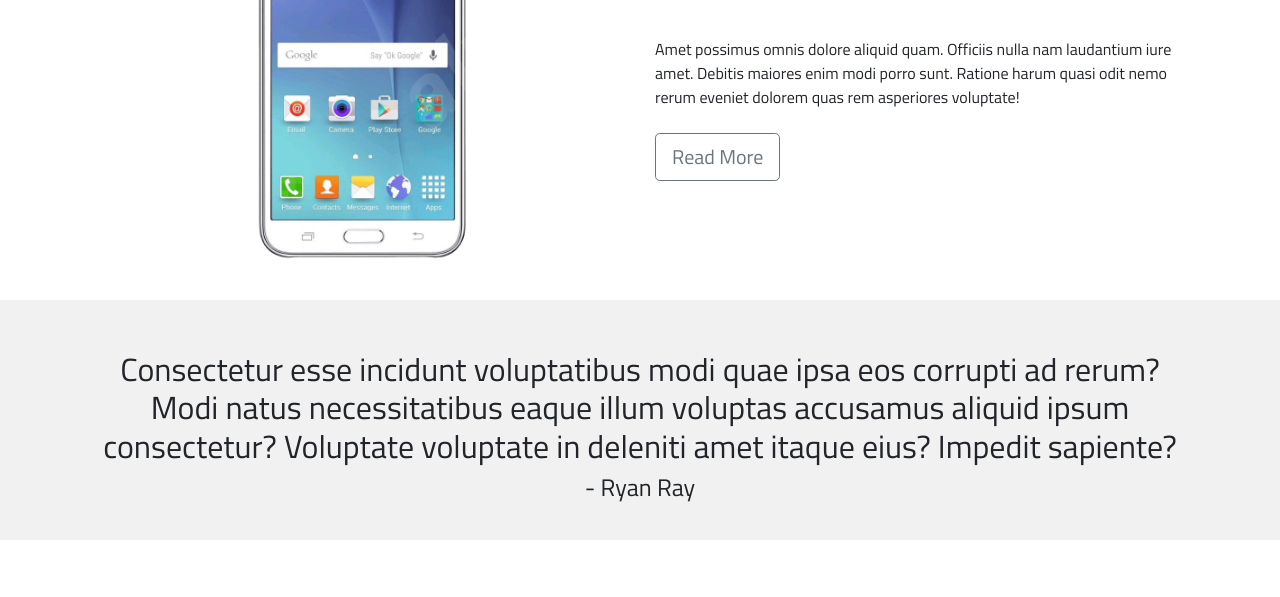
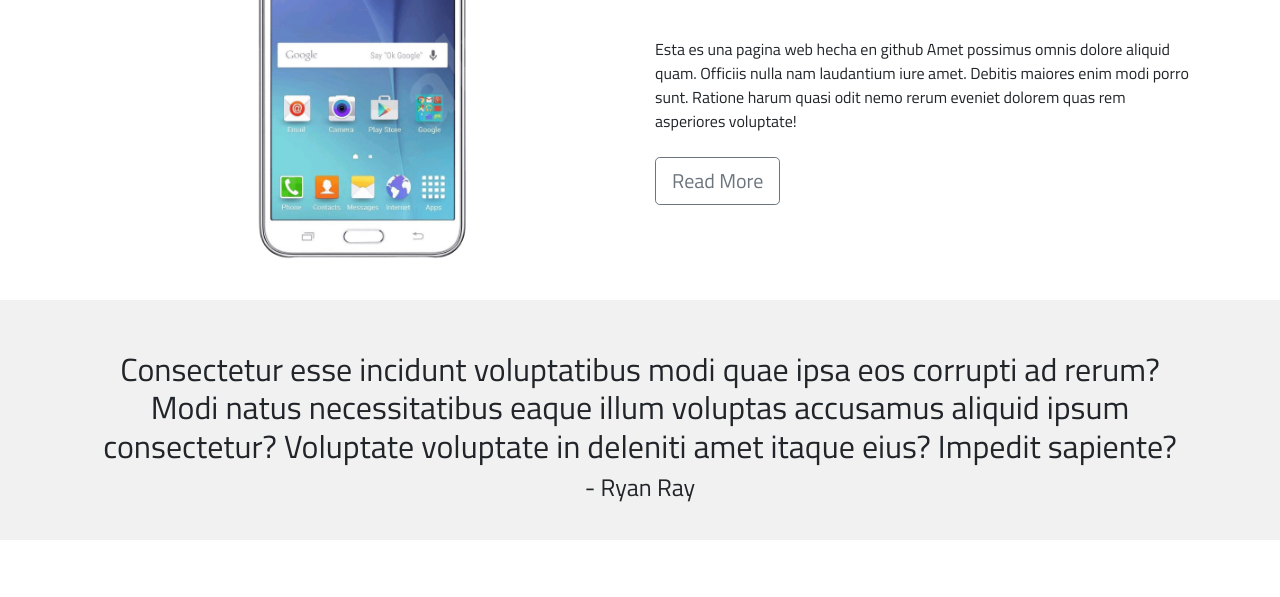
Before and after one commit to Wichi1712/My_pages_web, a plain HTML site: page index.html in a window 1280 px wide. Shown: the part 193-790 px from the top of the page. Drawn offline with nearby package versions, Linux system fonts and the light colour scheme.

Commit message:
Actualizado

```diff
--- a/index.html
+++ b/index.html
@@ -41,7 +41,9 @@
           <div class="col-md-6 col-sm-6">
             <div class="header-content-right">
               <h1 class="display-4">Sit asperiores voluptas atque autem?</h1>
-              <p class="mt-5">Amet possimus omnis dolore aliquid quam. Officiis nulla nam laudantium iure amet. Debitis maiores enim modi porro sunt. Ratione harum quasi odit nemo rerum eveniet dolorem quas rem asperiores voluptate!</p>
+              <p class="mt-5">Esta es una pagina web hecha en github
+                Amet possimus omnis dolore aliquid quam. Officiis nulla nam
+                laudantium iure amet. Debitis maiores enim modi porro sunt. Ratione harum quasi odit nemo rerum eveniet dolorem quas rem asperiores voluptate!</p>
               <a href="#" class="btn btn-outline-secondary header-btn btn-lg mt-2">Read More</a>
             </div>
           </div>
```
